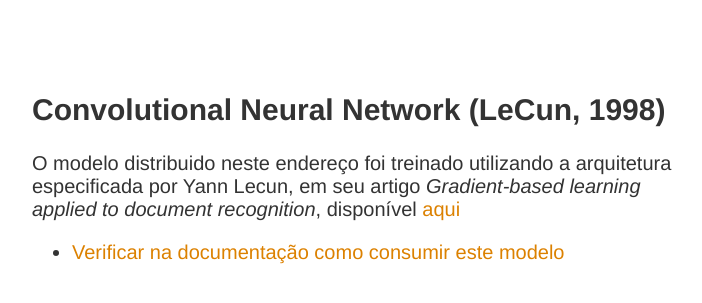
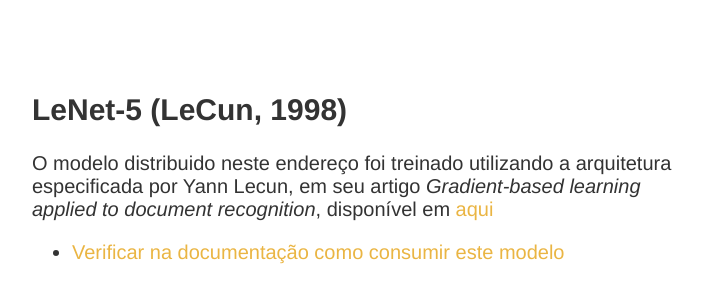
Before and after one commit to ICan-js/api, a Flask app: page /models/lecun98 in a window 1280 px wide. Shown: the top 303 px of the page, without its empty margins (283-985 px from the left). Run offline with Flask 2, Linux system fonts and the light colour scheme.

Commit message:
Atualização das descrições

```diff
--- a/api/static/css/style.css
+++ b/api/static/css/style.css
@@ -20,7 +20,7 @@ article {
 }
 
 a {
-    color: #dc8100;
+    color: #EAB543;
     text-decoration: none;
 }
 
--- a/api/templates/index.html
+++ b/api/templates/index.html
@@ -11,7 +11,7 @@
             <br>
             <p>Modelos disponíveis na API:</p>
             <ul>
-                <li><a href="/models/lecun98">Convolutional Neural Network (LeCun, 1998)</a></li>
+                <li><a href="/models/lecun98">LeNet-5 (LeCun, 1998)</a></li>
                 <li><a href="/models/mobilenetv1">MobileNet V1 (Howard, 2017)</a></li>
             </ul>
             <p>Links úteis</p>
--- a/api/templates/lecun98.html
+++ b/api/templates/lecun98.html
@@ -4,10 +4,10 @@
 
     {% block content %}
     <article>
-        <h2>Convolutional Neural Network (LeCun, 1998)</h2>
+        <h2>LeNet-5 (LeCun, 1998)</h2>
         <div>
             <p>O modelo distribuido neste endereço foi treinado utilizando a arquitetura especificada por Yann Lecun,
-                em seu artigo <i>Gradient-based learning applied to document recognition</i>, disponível
+                em seu artigo <i>Gradient-based learning applied to document recognition</i>, disponível em
                 <a href="http://yann.lecun.com/exdb/publis/pdf/lecun-01a.pdf" target="_blank">aqui</a>
             </p>
             <ul>
```
